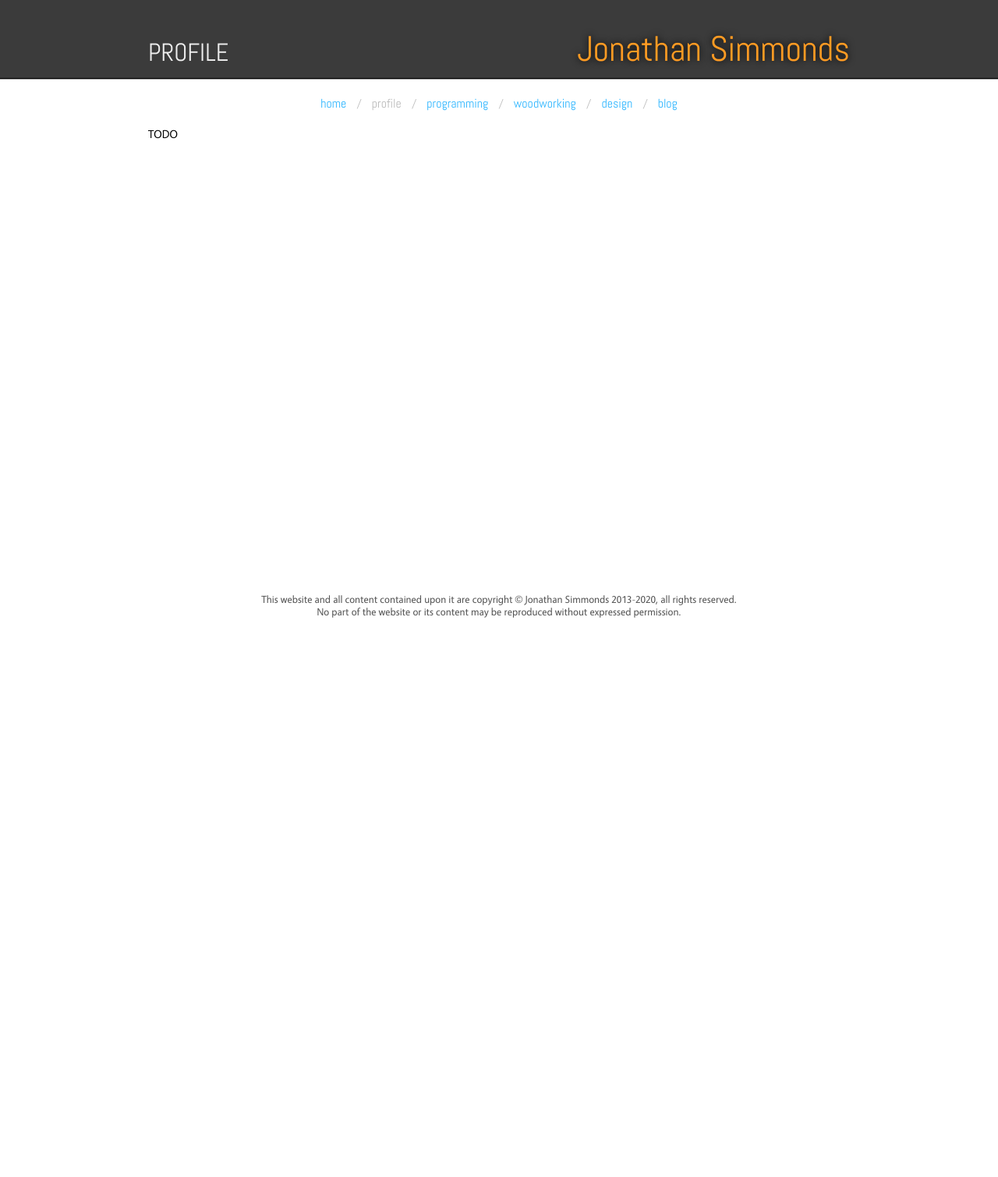
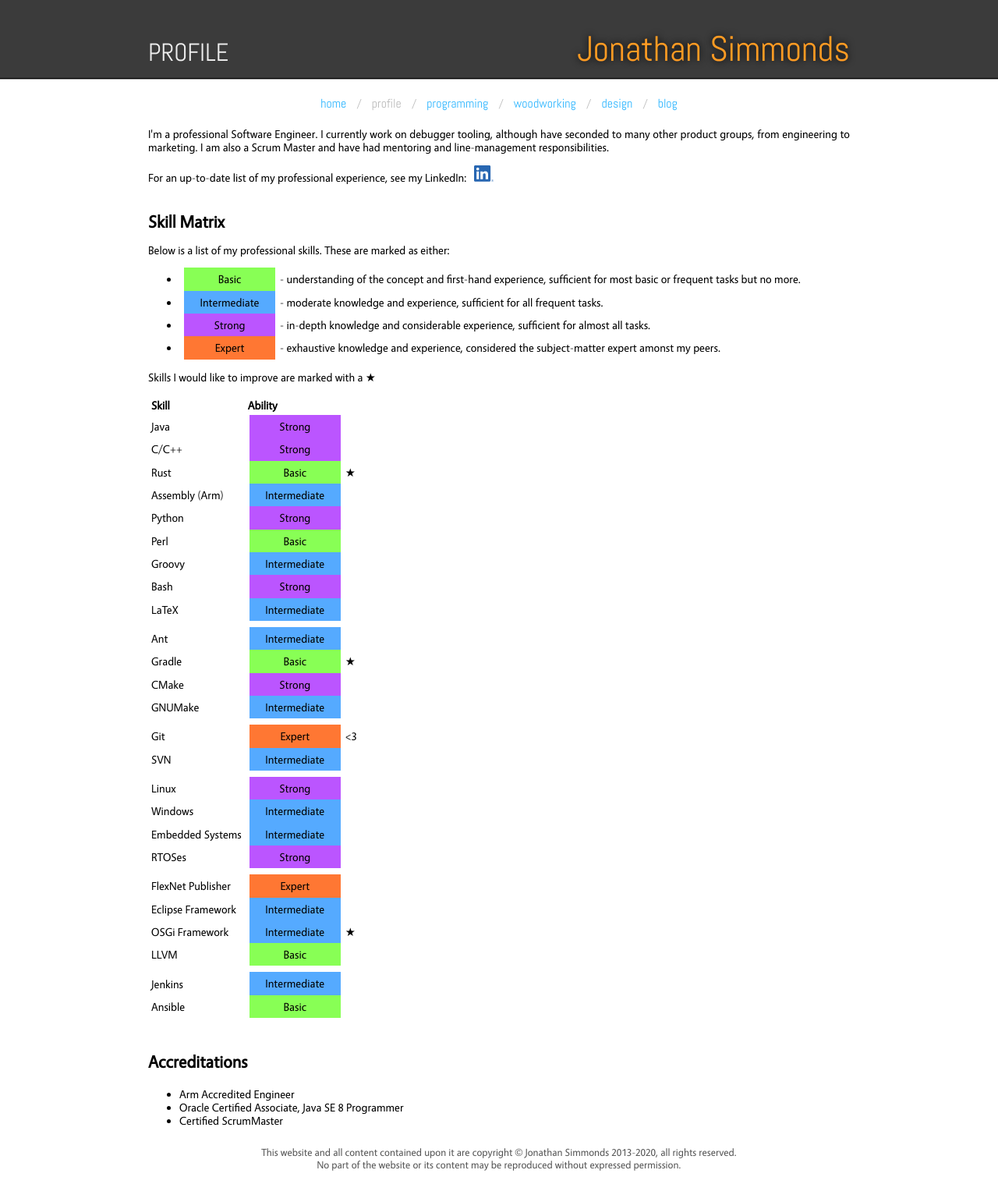
Before and after one commit to jonsim/jonsim.com, a PHP site: page /profile/index.html in a window 1280 px wide. Shown: the whole page at 78% size. Before the commit the page ends 792 px from the top, so only its background shows below. Run offline with PHP 8.4, Linux system fonts and the light colour scheme.

Commit message:
Populate profile page with content

```diff
--- a/profile/index.html
+++ b/profile/index.html
@@ -5,6 +5,7 @@
 <head>
   <title>Jonathan Simmonds | Blog and Portfolio</title>
   <link href="../style.css" rel="stylesheet" type="text/css"/>
+  <link href="skills.css" rel="stylesheet" type="text/css"/>
 </head>
 
 <body>
@@ -27,8 +28,97 @@
     </div>
     <div class="body">
       <p>
-        TODO
+        I'm a professional Software Engineer. I currently work on debugger
+        tooling, although have seconded to many other product groups, from
+        engineering to marketing. I am also a Scrum Master and have had
+        mentoring and line-management responsibilities.
       </p>
+      <p>
+        For an up-to-date list of my professional experience, see my LinkedIn:
+        <a href="http://www.linkedin.com/profile/view?id=139050280"><img class="icon" src="../images/icon_li.png"/></a>
+      </p>
+
+      <h2>Skill Matrix</h2>
+      <p>
+        Below is a list of my professional skills. These are marked as either:
+        <ul>
+          <li class="basic">-
+            understanding of the concept and first-hand experience, sufficient
+            for most basic or frequent tasks but no more.
+          </li>
+          <li class="intermediate">-
+            moderate knowledge and experience, sufficient for all frequent tasks.
+          </li>
+          <li class="strong">-
+            in-depth knowledge and considerable experience, sufficient for
+            almost all tasks.
+          </li>
+          <li class="expert">-
+            exhaustive knowledge and experience, considered the subject-matter
+            expert amonst my peers.
+          </li>
+        </ul>
+        Skills I would like to improve are marked with a &#9733;
+      </p>
+
+      <table class="skills">
+        <tbody>
+          <tr>
+            <th>Skill</th>
+            <th>Ability</th>
+          </tr>
+          <!-- Languages -->
+          <tr><td>Java</td><td class="strong"></td></tr>
+          <tr><td>C/C++</td><td class="strong"></td></tr>
+          <tr><td>Rust</td><td class="basic">&#9733;</td></tr>
+          <tr><td>Assembly (Arm)</td><td class="intermediate"></td></tr>
+          <tr><td>Python</td><td class="strong"></td></tr>
+          <tr><td>Perl</td><td class="basic"></td></tr>
+          <tr><td>Groovy</td><td class="intermediate"></td></tr>
+          <tr><td>Bash</td><td class="strong"></td></tr>
+          <tr><td>LaTeX</td><td class="intermediate"></td></tr>
+          <tr><td></td><td></td></tr>
+
+          <!-- Build Tools -->
+          <tr><td>Ant</td><td class="intermediate"></td></tr>
+          <tr><td>Gradle</td><td class="basic">&#9733;</td></tr>
+          <tr><td>CMake</td><td class="strong"></td></tr>
+          <tr><td>GNUMake</td><td class="intermediate"></td></tr>
+          <tr><td></td><td></td></tr>
+
+          <!-- VCS -->
+          <tr><td>Git</td><td class="expert">&lt;3</td></tr>
+          <tr><td>SVN</td><td class="intermediate"></td></tr>
+          <tr><td></td><td></td></tr>
+
+          <!-- Operating Systems -->
+          <tr><td>Linux</td><td class="strong"></td></tr>
+          <tr><td>Windows</td><td class="intermediate"></td></tr>
+          <tr><td>Embedded Systems</td><td class="intermediate"></td></tr>
+          <tr><td>RTOSes</td><td class="strong"></td></tr>
+          <tr><td></td><td></td></tr>
+
+          <!-- Technologies -->
+          <tr><td>FlexNet Publisher</td><td class="expert"></td></tr>
+          <tr><td>Eclipse Framework</td><td class="intermediate"></td></tr>
+          <tr><td>OSGi Framework</td><td class="intermediate">&#9733;</td></tr>
+          <tr><td>LLVM</td><td class="basic"></td></tr>
+          <tr><td></td><td></td></tr>
+
+          <!-- Tools -->
+          <tr><td>Jenkins</td><td class="intermediate"></td></tr>
+          <tr><td>Ansible</td><td class="basic"></td></tr>
+          <tr><td></td><td></td></tr>
+        </tbody>
+      </table>
+
+      <h2>Accreditations</h2>
+      <ul>
+        <li>Arm Accredited Engineer</li>
+        <li>Oracle Certified Associate, Java SE 8 Programmer</li>
+        <li>Certified ScrumMaster</li>
+      </ul>
+
     </div>
   </div>
   <div class="sticky_footer_spacer"></div>
--- /dev/null
+++ b/profile/skills.css
@@ -0,0 +1,49 @@
+table.skills
+{
+    margin: 1em 0;
+    border-collapse: collapse;
+}
+table.skills,
+table.skills > tbody > tr,
+table.skills > tbody > tr > th,
+table.skills > tbody > tr > td
+{
+    padding: 4px;
+}
+table.skills > tbody > tr > td.basic,
+table.skills > tbody > tr > td.intermediate,
+table.skills > tbody > tr > td.strong,
+table.skills > tbody > tr > td.expert
+{
+    border: 0;
+    padding: 0;
+}
+
+.basic::before, .intermediate::before, .strong::before, .expert::before
+{
+    display: inline-block;
+    text-align: center;
+    line-height: 2em;
+    width: 8em;
+    margin: 0 .4em;
+}
+.basic::before
+{
+    background-color: #88ff55;
+    content: "Basic"
+}
+.intermediate::before
+{
+    background-color: #55aaff;
+    content: "Intermediate"
+}
+.strong::before
+{
+    background-color: #bb55ff;
+    content: "Strong"
+}
+.expert::before
+{
+    background-color: #ff7733;
+    content: "Expert"
+}
--- a/style.css
+++ b/style.css
@@ -182,6 +182,10 @@ p + p, img.blogcontent + p
     margin-top: 1em;
 }
 
+.first
+{
+    margin-top: 0 !important;
+}
 h1
 {
     display:   block;
@@ -204,9 +208,10 @@ h1
     color:            #999;
     text-shadow:      1px 1px 0px #fff;
 }
-.first
+h2
 {
-    margin-top: 0 !important;
+    margin:  30px 0 10px 0;
+    padding: 5px  0;
 }
 h1.blogtitle, h2.blogdate
 {
```
